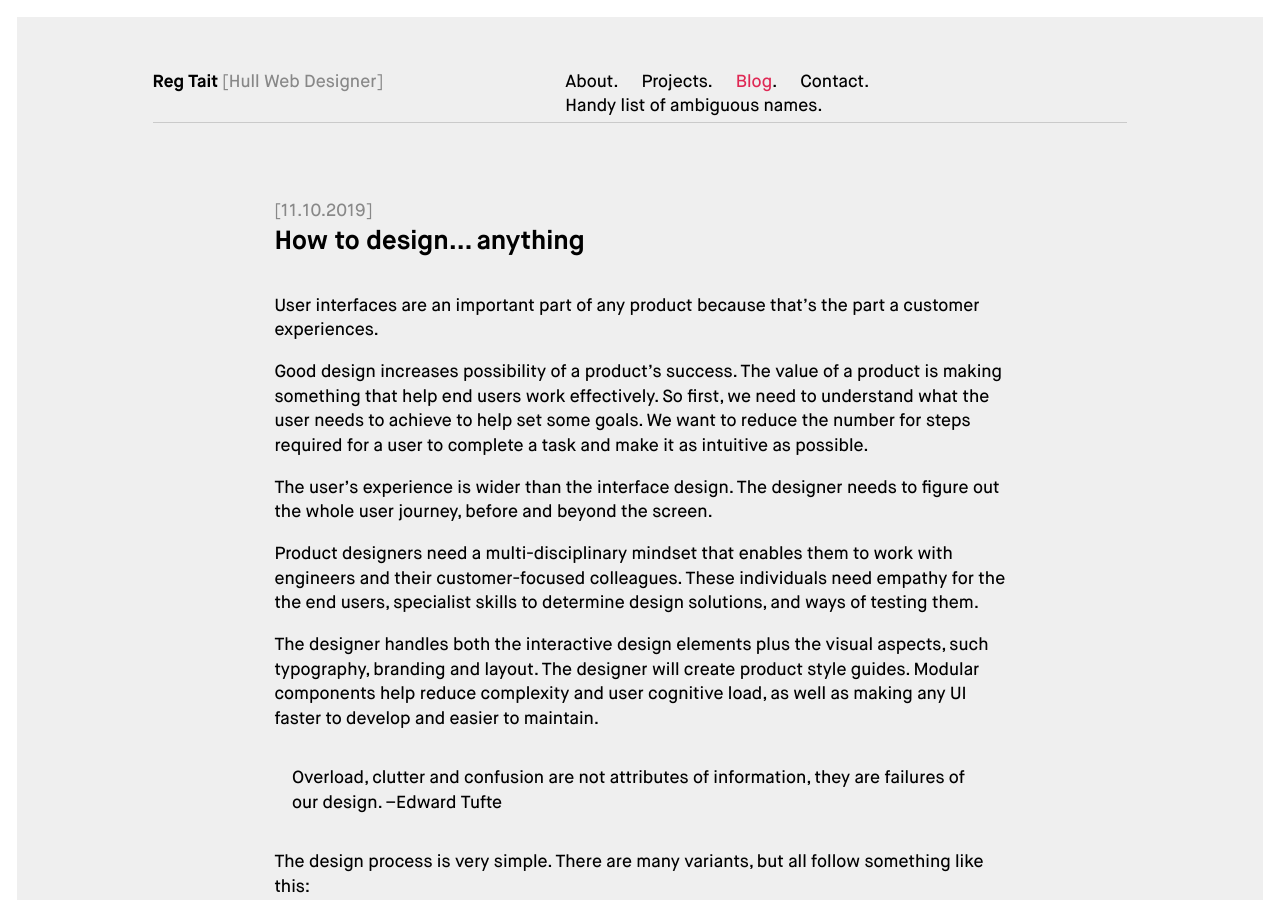
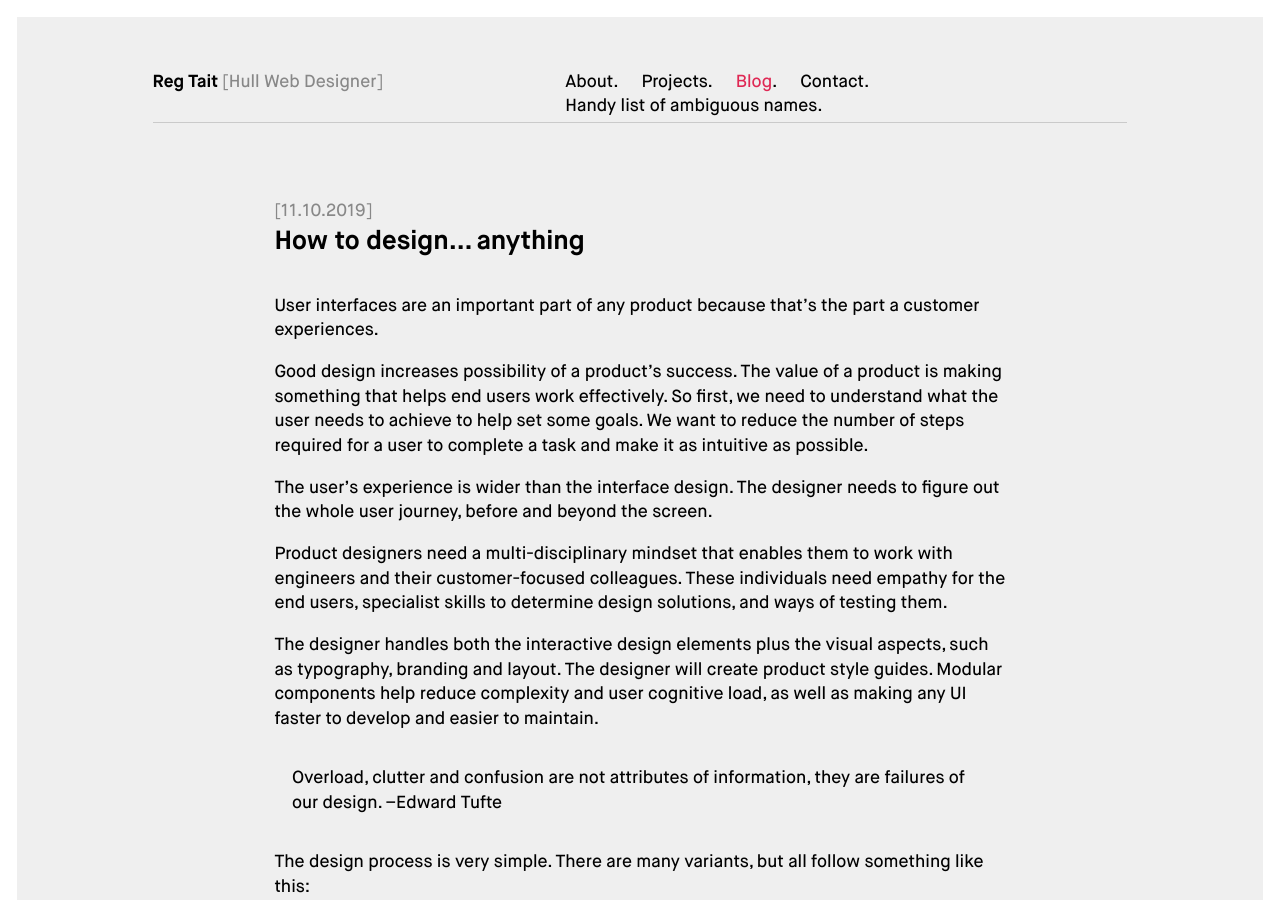
Before and after one commit to regmtait/regmtait.co.uk, a Jekyll site: the page built from _posts/2019-10-28-design-anything.md, in a window 1280 px wide and 900 px high. Built offline with Jekyll 4.4.1, drawn with Linux system fonts in a browser that asks for light colours.

Commit message:
Fix typos

```diff
--- a/_posts/2019-10-28-design-anything.md
+++ b/_posts/2019-10-28-design-anything.md
@@ -13,13 +13,13 @@ excerpt: User interfaces are an important part of any product because that’s t
 
 ---
 
-Good design increases possibility of a product’s success. The value of a product is making something that help end users work effectively. So first, we need to understand what the user needs to achieve to help set some goals. We want to reduce the number for steps required for a user to complete a task and make it as intuitive as possible.
+Good design increases possibility of a product’s success. The value of a product is making something that helps end users work effectively. So first, we need to understand what the user needs to achieve to help set some goals. We want to reduce the number of steps required for a user to complete a task and make it as intuitive as possible.
 
 The user’s experience is wider than the interface design. The designer needs to figure out the whole user journey, before and beyond the screen.
 
-Product designers need a multi-disciplinary mindset that enables them to work with engineers and their customer-focused colleagues. These individuals need empathy for the the end users, specialist skills to determine design solutions, and ways of testing them.
+Product designers need a multi-disciplinary mindset that enables them to work with engineers and their customer-focused colleagues. These individuals need empathy for the end users, specialist skills to determine design solutions, and ways of testing them.
 
-The designer handles both the interactive design elements plus the visual aspects, such typography, branding and layout. The designer will create product style guides. Modular components help reduce complexity and user cognitive load, as well as making any UI faster to develop and easier to maintain.
+The designer handles both the interactive design elements plus the visual aspects, such as typography, branding and layout. The designer will create product style guides. Modular components help reduce complexity and user cognitive load, as well as making any UI faster to develop and easier to maintain.
 
  > Overload, clutter and confusion are not attributes of information, they are failures of our design.
  > --Edward Tufte
```
